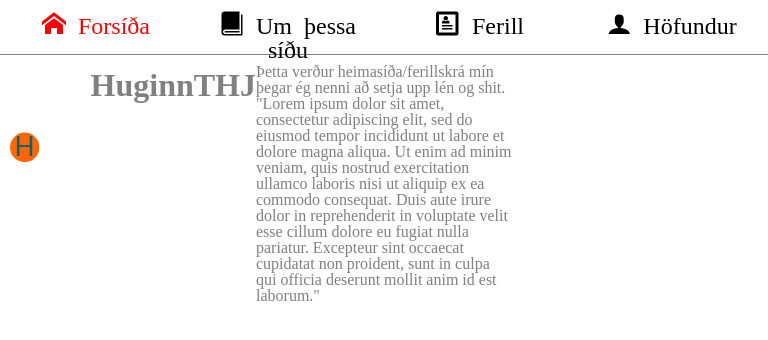
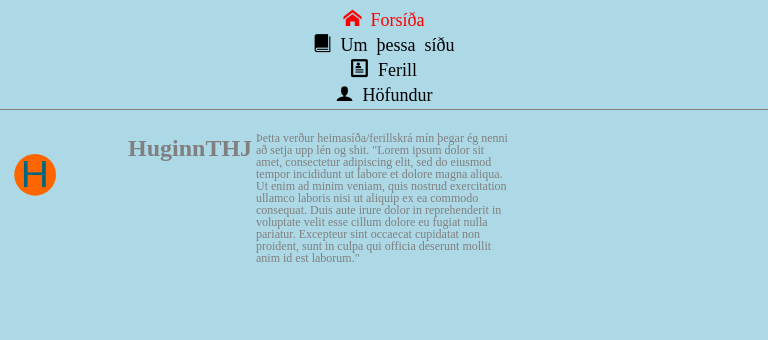
Before and after one commit to gyfu/verkefni5, a Jekyll site: the page built from index.html, in a window 768 px wide. Shown: the top 340 px of the page. Built offline with Jekyll 4.4.1, drawn with Linux system fonts in a browser that asks for light colours; some web fonts are replaced.

Commit message:
Hönnun er kominn í bili, allir liðir í verkefnu 4 hafa verið kláraðir, þ.e.a.s. icomoon letur og svg logo. Byrjaði að vinna í RWD fyrir síma, komin með fellilista en þarf að vinna frekar í honum, sjá issue #15

```diff
--- a/_sass/main.scss
+++ b/_sass/main.scss
@@ -62,6 +62,7 @@
 	width: 75%;
 	height: 75%;
 }
+@media only screen and (min-width: 49px) {
 	.navigation {
         	grid-column-start: 1;
         	grid-column-end: 4;
@@ -76,22 +77,32 @@
 		display: grid;
 		grid-template-columns: 1fr 1fr 1fr 1fr;
 		grid-template-rows: 1fr;
-	grid-template-areas:
-		"home about post author";
-	.home {
-		grid-area: home;
-	}
-	.about {
-		grid-area: about;
-	}
-	.post {
-		grid-area: post;
-	}
-	.author {
-		grid-area: author;
-	}
 		a {
 			margin-left: 1em;
 			margin-right: 1em;
 		}
 	}
+}
+@media only screen and (min-width: 30em) and  (max-width: 48em) {
+	body {
+		display: block;
+		font-size: 75%;
+		background-color: lightblue;
+	}
+	.navigation {
+		overflow: hidden;
+		transition: all .15s ease;
+		height: 20px;
+		display: grid;
+		grid-template-columns: 1fr;
+		grid-template-rows: 1fr 1fr 1fr 1fr;
+	}
+	.navigation:hover {
+		overflow: inherit;
+		margin-bottom: 10px;
+		height: 100px;
+	}
+	a {
+		margin-bottom: 3px;
+	}
+}
```
Also changed, not shown: 1 other file. Lines whose indentation alone changed are shown as unchanged.
